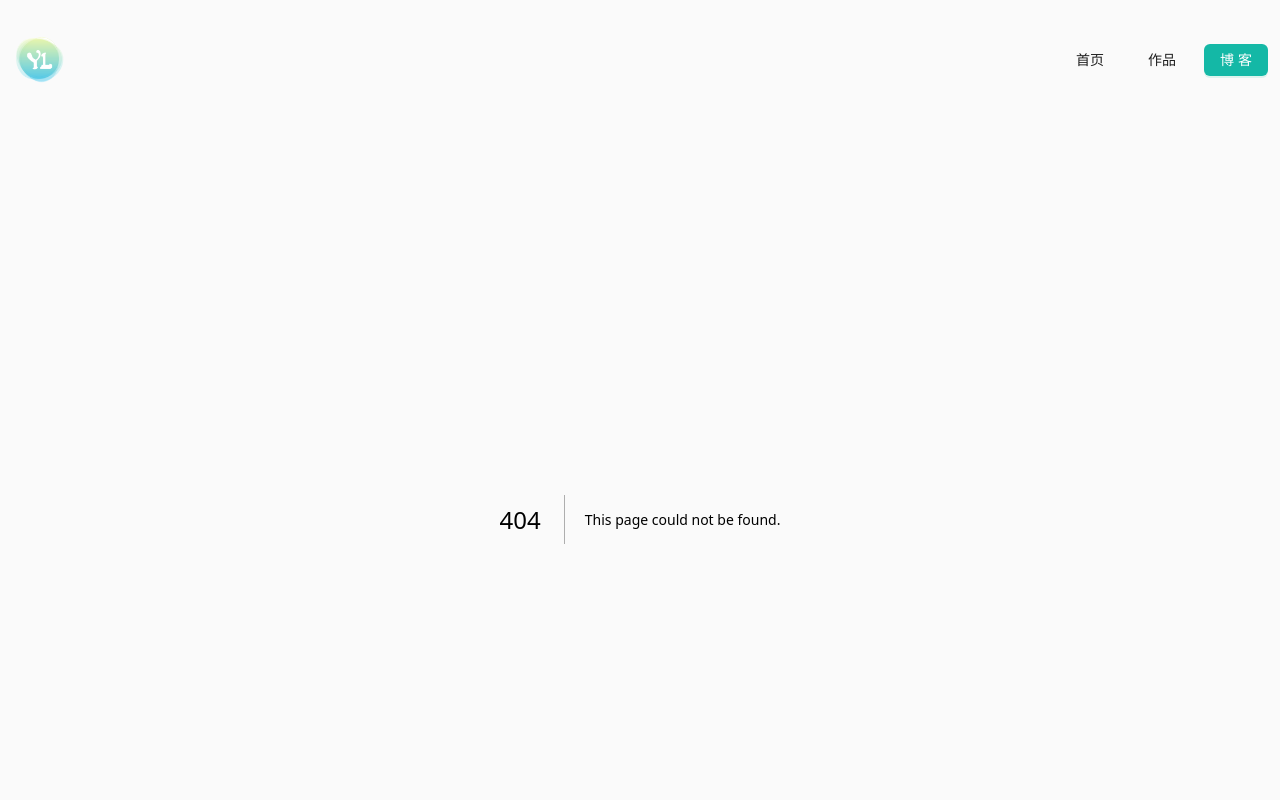
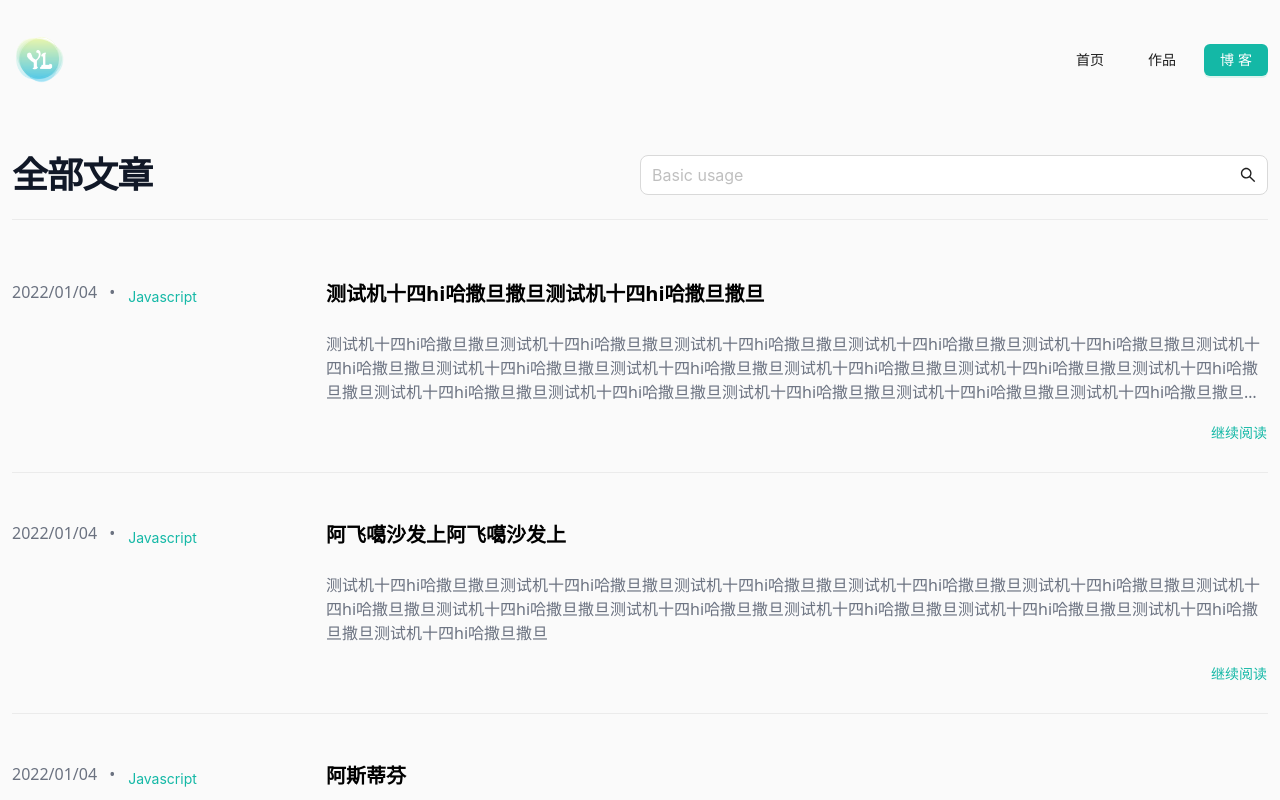
Before and after one commit to imyuanli/imyuanli, a Next.js app: page /blog in a window 1280 px wide. Before the commit this address had no page. Shown: the top 800 px of the page. Built offline with nearby package versions, Linux system fonts and the light colour scheme.

Commit message:
feat: 新增博客页

```diff
--- /dev/null
+++ b/components/title.tsx
@@ -0,0 +1,31 @@
+import React from 'react';
+import {Divider, Input} from "antd";
+import {SearchOutlined} from "@ant-design/icons";
+
+interface props {
+    value: any
+}
+
+const Title: React.FunctionComponent<props> = ({value}) => {
+    return (
+        <>
+            <div className={'py-9'}>
+                <div className={'grid grid-cols-4 items-center mb-3'}>
+                    <div className={'col-span-2 text-4xl font-extrabold leading-9 tracking-tight text-gray-900'}>
+                        {value}
+                    </div>
+                    <div className={'col-span-2'}>
+                        <Input
+                            placeholder="Basic usage"
+                            size={'large'}
+                            suffix={<SearchOutlined/>}
+                        />
+                    </div>
+                </div>
+                <Divider/>
+            </div>
+        </>
+    )
+};
+
+export default Title
--- /dev/null
+++ b/pages/blog.tsx
@@ -0,0 +1,32 @@
+import {Divider} from "antd";
+import {EyeOutlined, MessageOutlined} from "@ant-design/icons";
+import Link from "next/link";
+import Title from "@/components/title";
+import {test_article} from "@/utils";
+import ArticleCard from "@/components/article-card";
+import React from "react";
+
+const Blog = () => {
+    return (
+        <div>
+            <Title value={'全部文章'}/>
+            <div className={'space-y-20'}>
+                <div className={'grid grid-cols-1  gap-6'}>
+                    {test_article.map((item, index) => {
+                        return (
+                            <div key={item.id}>
+                                <ArticleCard article={item}/>
+                                {
+                                    test_article.length - 1 !== index && < Divider/>
+                                }
+                            </div>
+                        )
+                    })}
+                </div>
+            </div>
+        </div>
+    );
+}
+
+
+export default Blog
```
